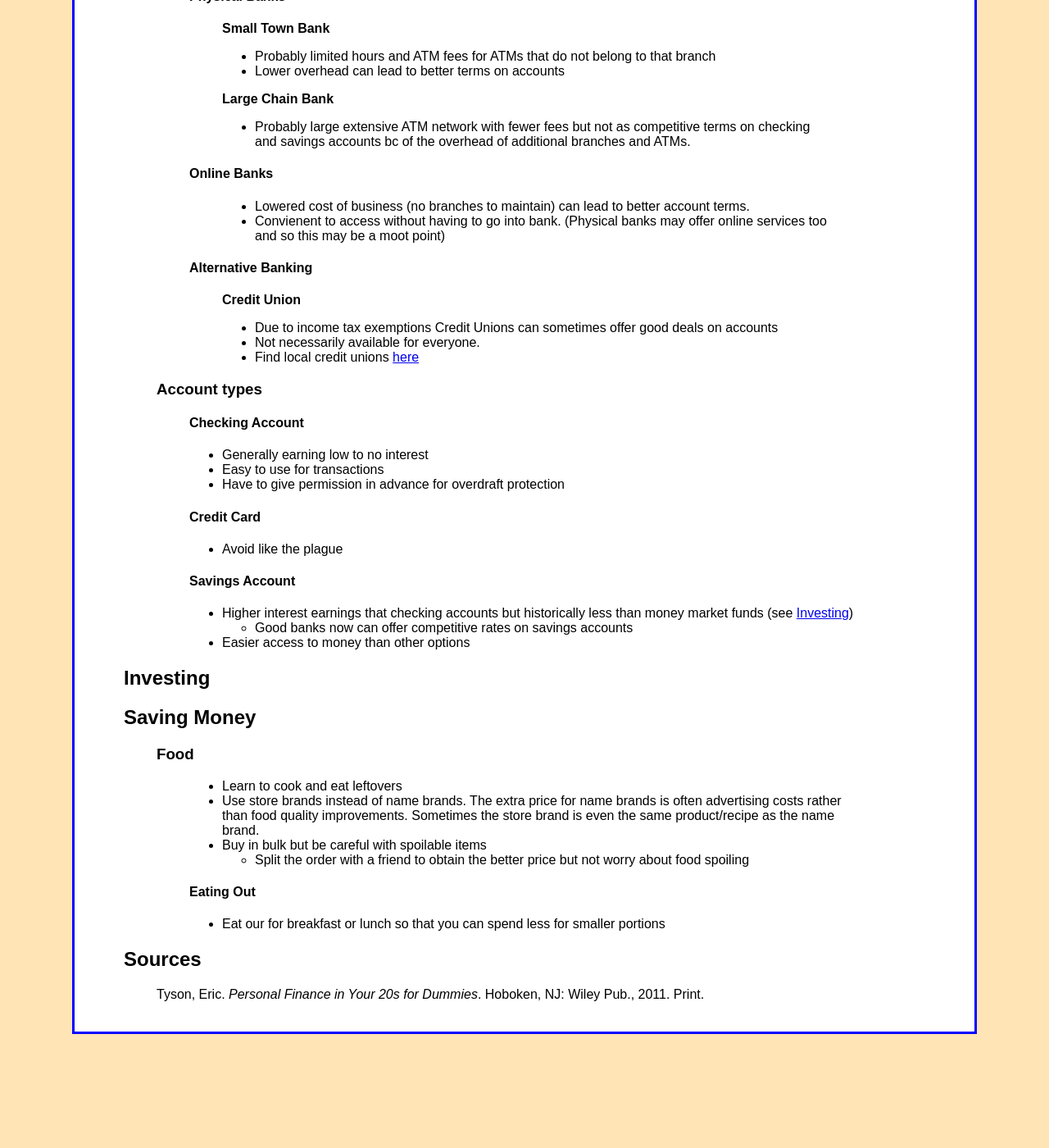
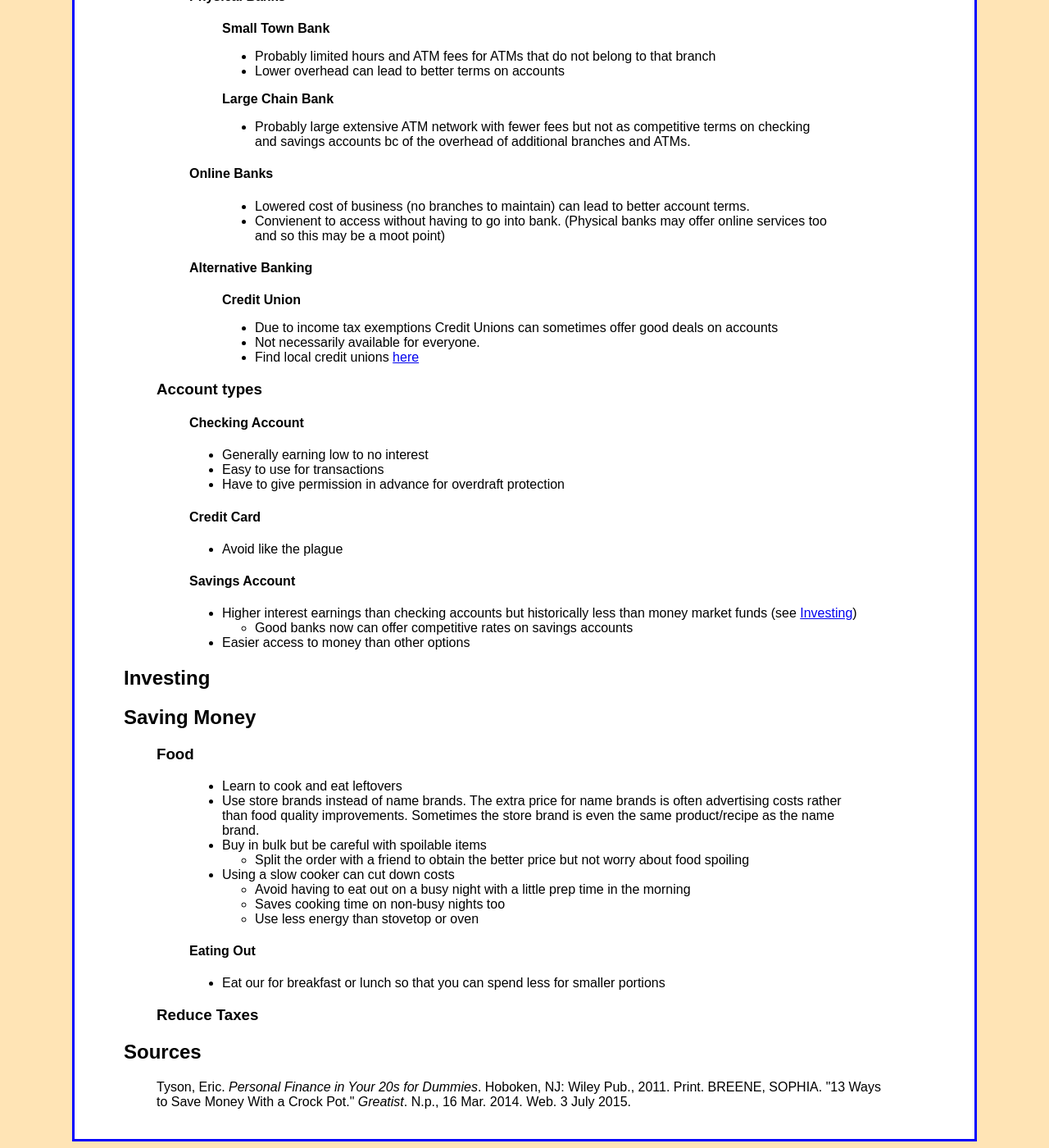
Before and after one commit to jbm950/jbm950.github.io, a Jekyll site: the page built from notes/money_management/money_management_main.html, in a window 1280 px wide and 1400 px high, scrolled down 572 px. Shown: the whole window at 82% size. Built offline with Jekyll 4.4.1, drawn with Linux system fonts in a browser that asks for light colours; Markdown is read by kramdown in place of the engine named in the settings; before the commit the page ends 1841 px from its top, so only the background shows below that.

Commit message:
added to money management notes

```diff
--- a/notes/money_management/money_management_main.html
+++ b/notes/money_management/money_management_main.html
@@ -148,7 +148,7 @@ title: Money Management
 <blockquote>
 <blockquote>
 <ul>
-<li>Higher interest earnings that checking accounts but historically less than money market funds (see <a href="#investing">Investing</a>)
+<li>Higher interest earnings than checking accounts but historically less than money market funds (see <a href="#investing">Investing</a>)
 <ul>
 <li>Good banks now can offer competitive rates on savings accounts</li>
 </ul></li>
@@ -170,6 +170,12 @@ title: Money Management
 <ul>
 <li>Split the order with a friend to obtain the better price but not worry about food spoiling</li>
 </ul></li>
+<li>Using a slow cooker can cut down costs
+<ul>
+<li>Avoid having to eat out on a busy night with a little prep time in the morning</li>
+<li>Saves cooking time on non-busy nights too</li>
+<li>Use less energy than stovetop or oven</li>
+</ul></li>
 </ul>
 </blockquote>
 </blockquote>
@@ -185,9 +191,12 @@ title: Money Management
 </ul>
 </blockquote>
 </blockquote>
+<blockquote>
+<h3 id="reduce-taxes">Reduce Taxes</h3>
+</blockquote>
 <h2 id="sources">Sources</h2>
 <blockquote>
-<p>Tyson, Eric. <i>Personal Finance in Your 20s for Dummies</i>. Hoboken, NJ: Wiley Pub., 2011. Print.</p>
+<p>Tyson, Eric. <i>Personal Finance in Your 20s for Dummies</i>. Hoboken, NJ: Wiley Pub., 2011. Print. BREENE, SOPHIA. &quot;13 Ways to Save Money With a Crock Pot.&quot; <i>Greatist</i>. N.p., 16 Mar. 2014. Web. 3 July 2015.</p>
 </blockquote>
 </body>
 </html>
```
Also changed, not shown: source/notes/money_management/money_management_main.md (+9 -0 lines).
